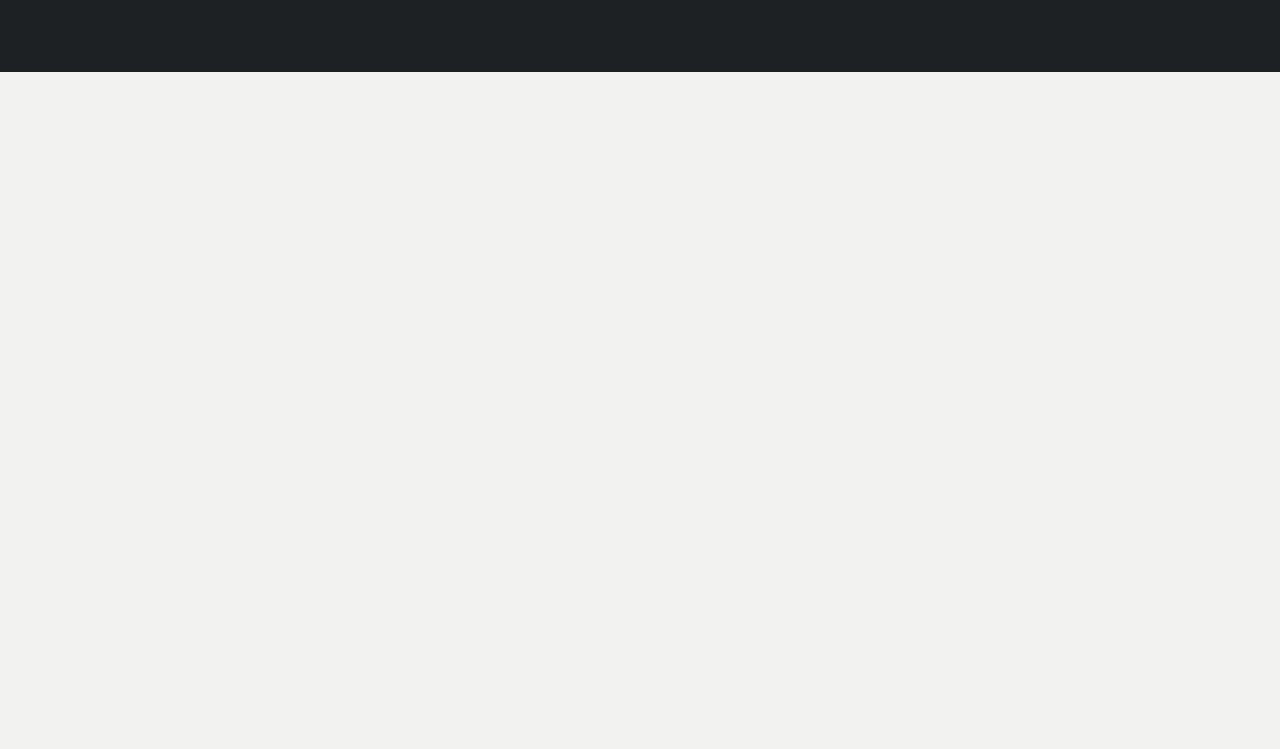
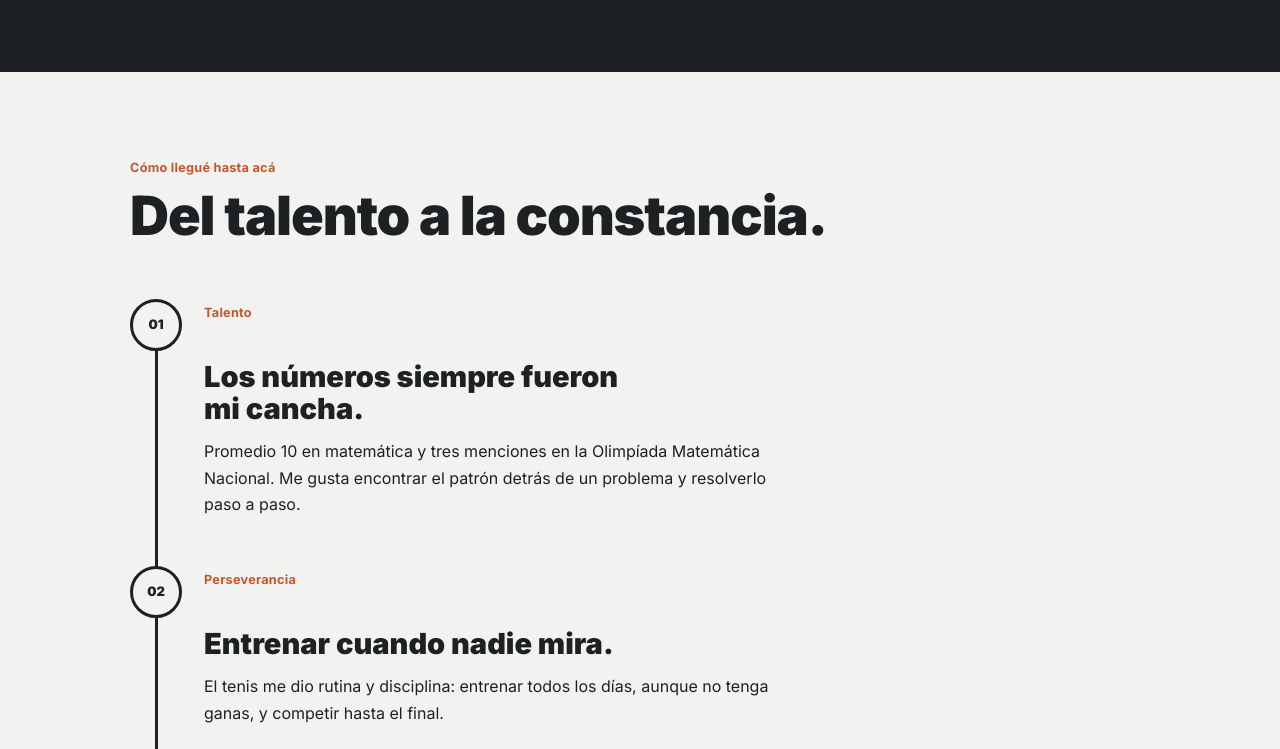
Before and after one commit to emitejadaa/portfolio_maxi, an Astro site: page / in a window 1280 px wide. Shown: the part 1151-1900 px from the top of the page. Before the commit the page ends 1223 px from the top, so only its background shows below. Built offline with nearby package versions, Linux system fonts and the light colour scheme; Astro itself is replaced by a stand-in of ours; a web font is replaced by a local one.

Commit message:
feat(timeline): maquetar encabezado e hitos
Sección "Del talento a la constancia." con volanta, título display y
la lista ordenada de los 5 hitos: círculo de 52 px con aro de 3 px,
línea vertical de 3 px centrada en los círculos que sigue 40 px por
debajo del último hito, y etiqueta, título y texto con las líneas base
del diseño. El título del hito 01 corta donde corta en el PDF.

```diff
--- /dev/null
+++ b/src/components/Trayectoria.astro
@@ -0,0 +1,34 @@
+---
+import { trayectoria } from "../data/portfolio";
+---
+
+<section aria-labelledby="trayectoria-titulo">
+  <div class="contenedor pt-[87.5px] pb-[136px]">
+    <p class="text-volanta text-naranja">{trayectoria.volanta}</p>
+    <h2 id="trayectoria-titulo" class="mt-2 text-display">
+      {trayectoria.titulo}
+    </h2>
+
+    <ol class="relative mt-[51px] flex flex-col gap-12 before:absolute before:top-[26px] before:-bottom-10 before:left-[24.5px] before:w-[3px] before:bg-carbon">
+      {trayectoria.hitos.map((hito) => (
+        <li class="relative grid grid-cols-[52px_minmax(0,1fr)] gap-x-[22px]">
+          <span
+            aria-hidden="true"
+            class="relative z-10 flex size-[52px] items-center justify-center rounded-full border-3 border-carbon bg-hueso text-circulo"
+          >
+            {hito.numero}
+          </span>
+          <div class="mt-1.5">
+            <div class="max-w-[570px]">
+              <p class="text-volanta text-naranja">{hito.etiqueta}</p>
+              <h3 class="mt-[9.5px] text-hito whitespace-pre-line">
+                {hito.titulo}
+              </h3>
+              <p class="mt-[13px] text-cuerpo">{hito.texto}</p>
+            </div>
+          </div>
+        </li>
+      ))}
+    </ol>
+  </div>
+</section>
--- a/src/data/portfolio.ts
+++ b/src/data/portfolio.ts
@@ -28,6 +28,7 @@ export type Complemento =
 export interface Hito {
   numero: string;
   etiqueta: string;
+  /** Admite saltos de línea forzados (\n), como en el diseño. */
   titulo: string;
   texto: string;
   complemento?: Complemento;
@@ -65,7 +66,7 @@ export const trayectoria = {
     {
       numero: "01",
       etiqueta: "Talento",
-      titulo: "Los números siempre fueron mi cancha.",
+      titulo: "Los números siempre fueron\nmi cancha.",
       texto:
         "Promedio 10 en matemática y tres menciones en la Olimpíada Matemática Nacional. Me gusta encontrar el patrón detrás de un problema y resolverlo paso a paso.",
     },
--- a/src/pages/index.astro
+++ b/src/pages/index.astro
@@ -1,6 +1,7 @@
 ---
 import Ficha from "../components/Ficha.astro";
 import Hero from "../components/Hero.astro";
+import Trayectoria from "../components/Trayectoria.astro";
 import BaseLayout from "../layouts/BaseLayout.astro";
 ---
 
@@ -8,5 +9,6 @@ import BaseLayout from "../layouts/BaseLayout.astro";
   <Hero />
   <main>
     <Ficha />
+    <Trayectoria />
   </main>
 </BaseLayout>
```
